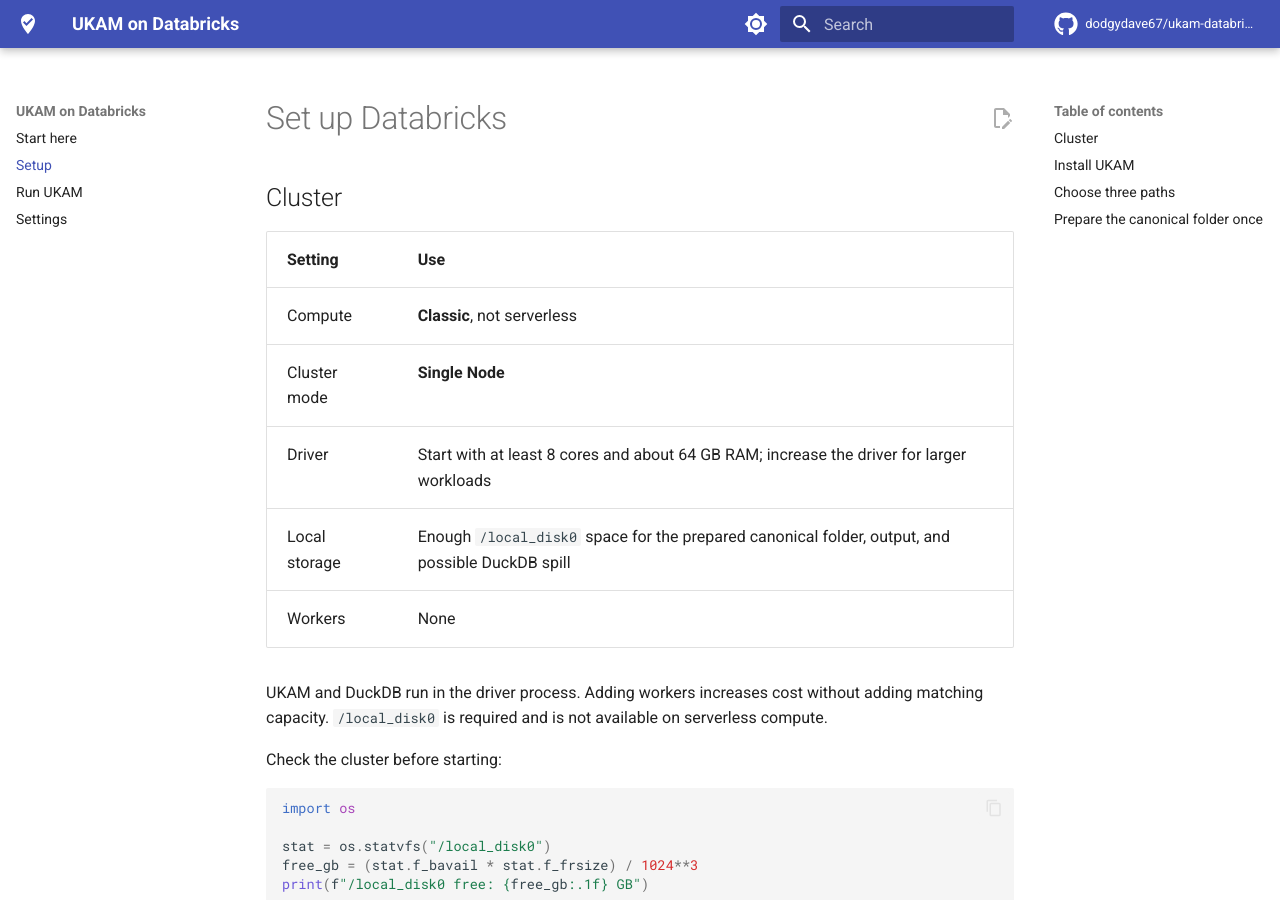
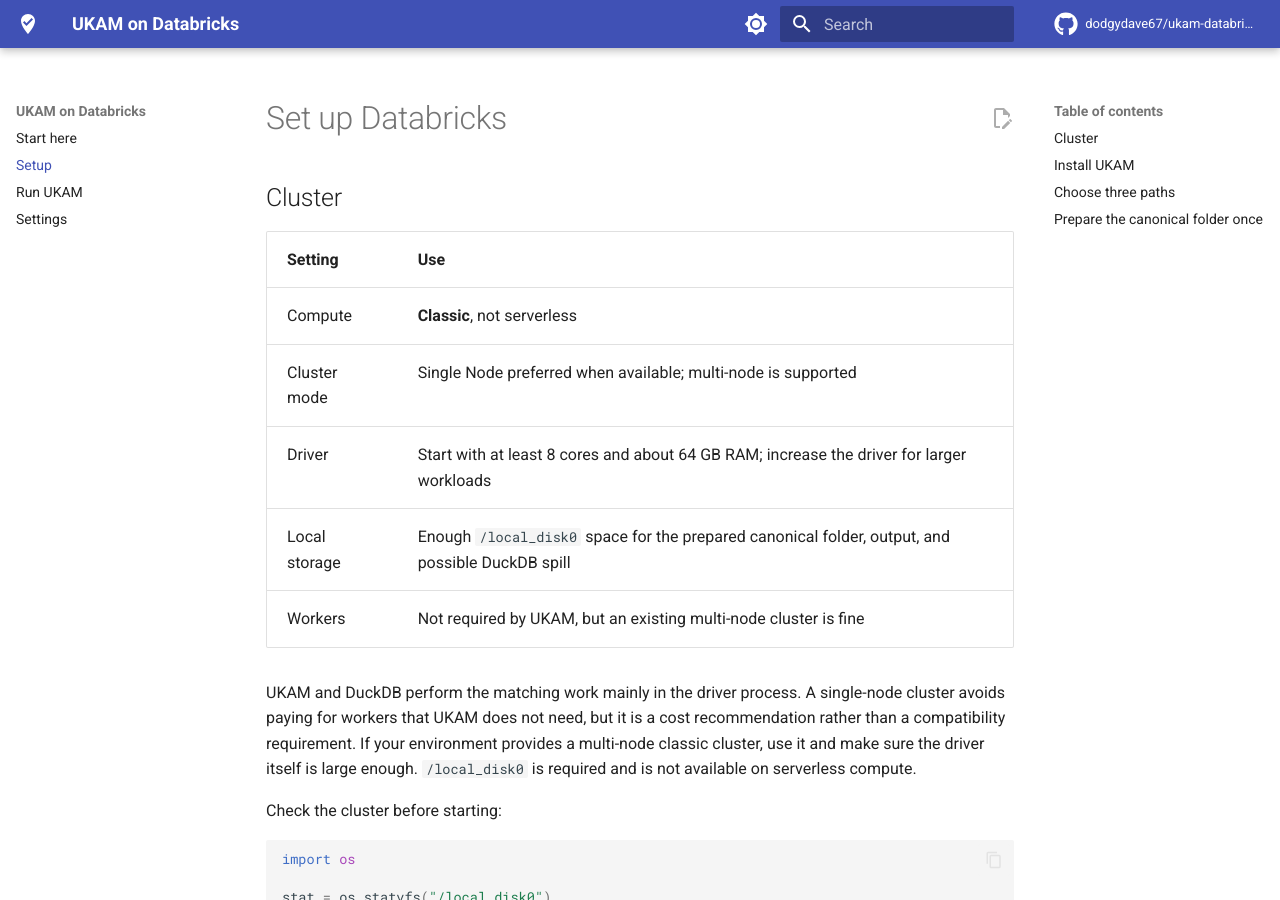
Before and after one commit to dodgydave67/ukam-databricks, an MkDocs documentation site: the page built from docs/setup.md, in a window 1280 px wide and 900 px high. Built offline with MkDocs 1.6.1 and Material for MkDocs 9.7.7, drawn with Linux system fonts in a browser that asks for light colours; comment, search, counter and statistics services are not loaded.

Commit message:
Clarify multi-node cluster support

```diff
--- a/docs/setup.md
+++ b/docs/setup.md
@@ -9,14 +9,17 @@
 | Setting | Use |
 | --- | --- |
 | Compute | **Classic**, not serverless |
-| Cluster mode | **Single Node** |
+| Cluster mode | Single Node preferred when available; multi-node is supported |
 | Driver | Start with at least 8 cores and about 64 GB RAM; increase the driver for larger workloads |
 | Local storage | Enough `/local_disk0` space for the prepared canonical folder, output, and possible DuckDB spill |
-| Workers | None |
+| Workers | Not required by UKAM, but an existing multi-node cluster is fine |
 
-UKAM and DuckDB run in the driver process. Adding workers increases cost
-without adding matching capacity. `/local_disk0` is required and is not
-available on serverless compute.
+UKAM and DuckDB perform the matching work mainly in the driver process. A
+single-node cluster avoids paying for workers that UKAM does not need, but it
+is a cost recommendation rather than a compatibility requirement. If your
+environment provides a multi-node classic cluster, use it and make sure the
+driver itself is large enough. `/local_disk0` is required and is not available
+on serverless compute.
 
 Check the cluster before starting:
 
```
Also changed, not shown: docs/index.md (+3 -2 lines), docs/settings.md (+1 -1 lines).
